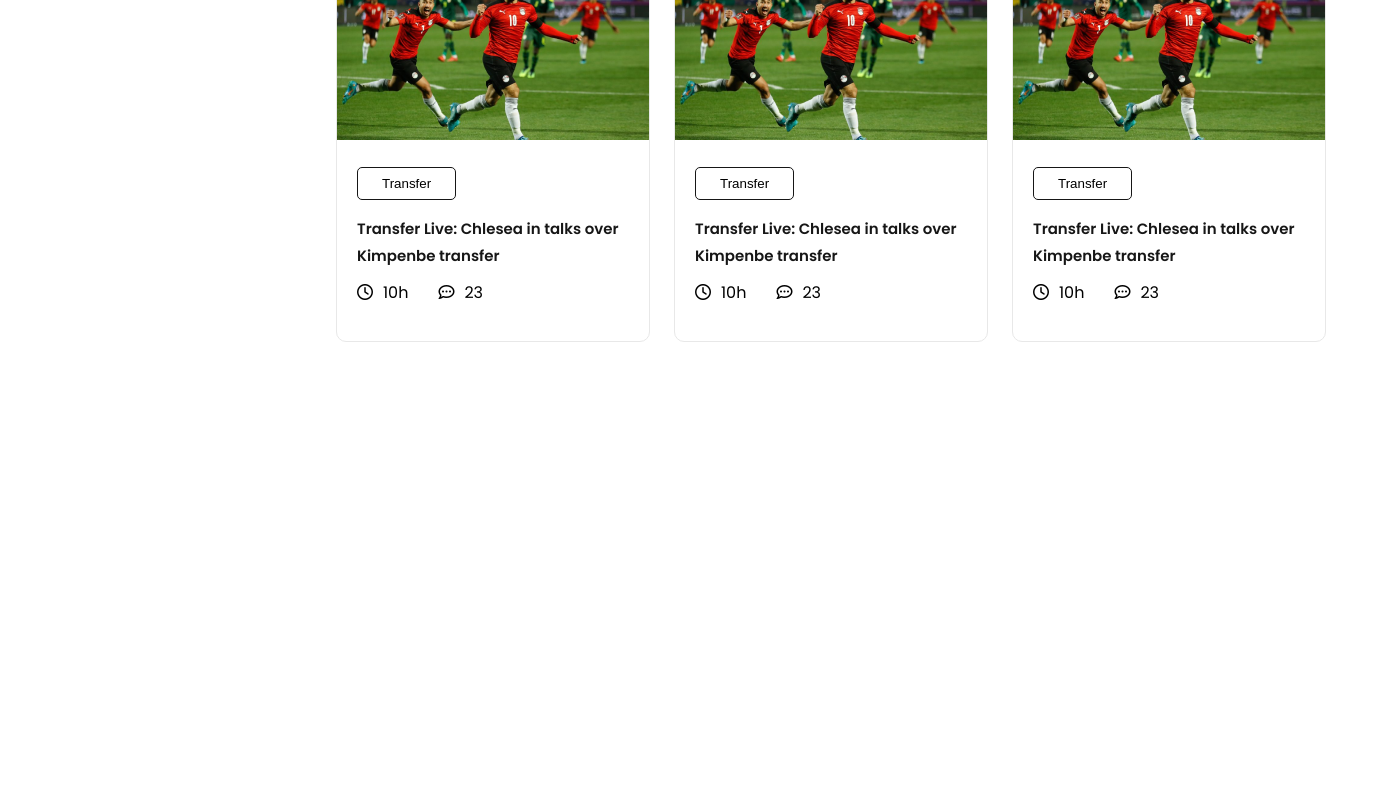
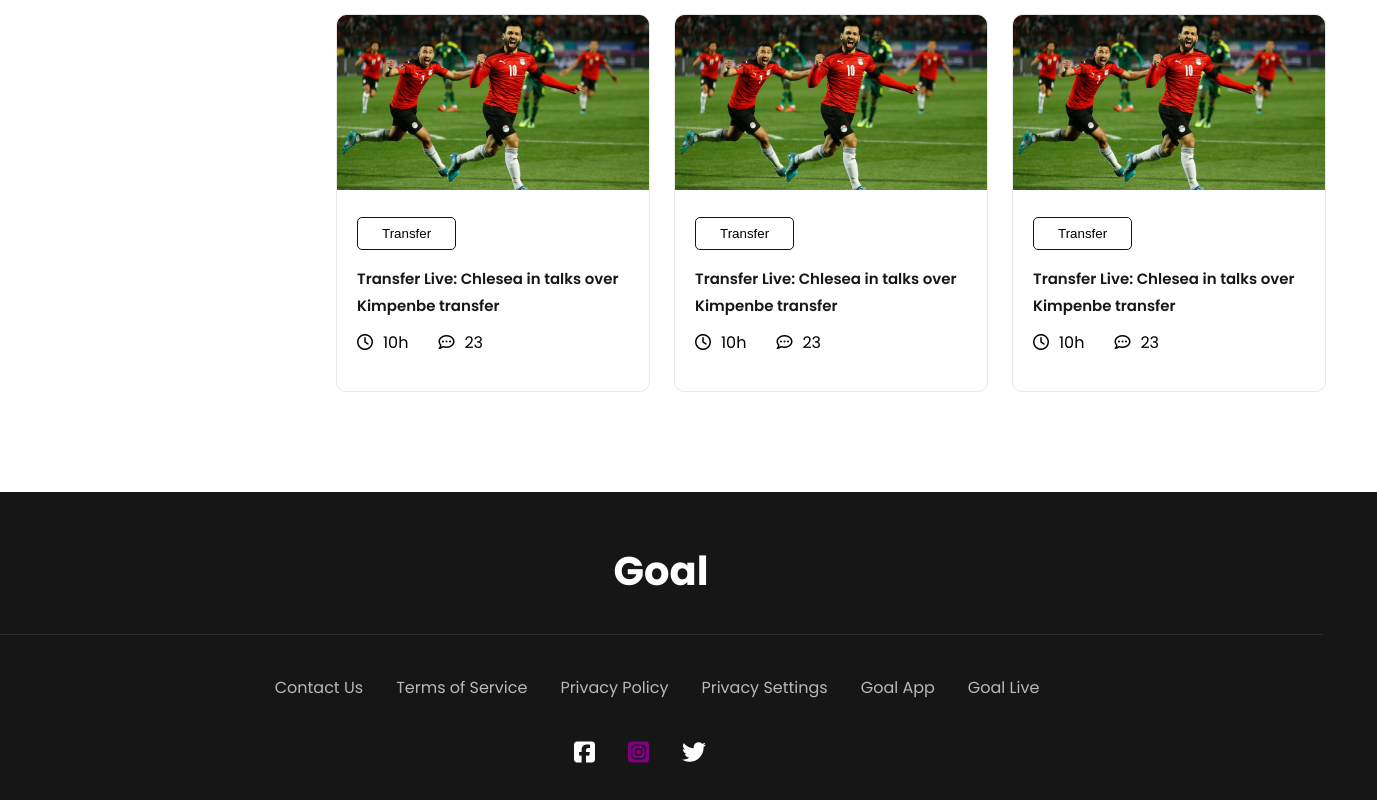
Before and after one commit to sweety66/World-cup, a plain HTML site: page index.html in a window 1280 px wide. Shown: the part 1201-2001 px from the top of the page, 1377 px wide, since content can reach past the window. Before the commit the page ends 1543 px from the top, so only its background shows below. Drawn offline with Linux system fonts and the light colour scheme.

Commit message:
footer added

```diff
--- a/index.html
+++ b/index.html
@@ -157,10 +157,28 @@
         </section>
     </main>
      <!-- main part end -->
-     <!-- footer start -->
      <footer>
-
+        <h2>Goal</h2>
+        <hr>
+        <ul>
+            <li><a href="">Contact Us</a></li>
+            <li><a href="">Terms of Service</a></li>
+            <li><a href="">Privacy Policy</a></li>
+            <li><a href="">Privacy Settings</a></li>
+            <li><a href="">Goal App</a></li>
+            <li><a href="">Goal Live</a></li>
+        </ul>
+        <div class="icon">
+            <ul>
+                <li><a href=""><i class="fa-brands fa-facebook-square facebook"></i></i></a></li>
+                <li><a href=""><i class="fa-brands fa-instagram-square instagram"></i></i></i></a></li>
+                <li><a href=""><i class="fa-brands fa-twitter twitter"></i></i></a></li>
+            </ul>
+        </div>
      </footer>
      <!-- footer end -->
 </body>
+<!-- footer start -->
+
+
 </html>
--- a/styles/style.css
+++ b/styles/style.css
@@ -1,32 +1,39 @@
 /* google fonts */
 @import url('https://fonts.googleapis.com/css2?family=Poppins:wght@400;500;600;700&display=swap');
-body{
+
+body {
     font-family: 'Poppins', sans-serif;
     max-width: 1321px;
     margin: 0 auto;
     background-color: #FFFFFF;
 }
+
 /* css for header section */
-header{
+header {
     background: #161616;
     border-radius: 30px;
+    margin-top: 50px;
 }
-.container{
+
+.container {
     display: flex;
     justify-content: center;
 }
-.group1 h1{
+
+.group1 h1 {
     font-size: 3.6vw;
     margin-top: 100px;
     line-height: 80px;
     color: #FFFFFF
 }
-.group1 p{
+
+.group1 p {
     color: #FFFFFF;
     margin-top: -15px;
     line-height: 26px;
 }
-.header-btn{
+
+.header-btn {
     color: #FFFFFF;
     background: #DD0000;
     border-radius: 5px;
@@ -34,22 +41,26 @@ header{
     margin-top: 15px;
     border: none;
 }
-button i{
+
+button i {
     padding-left: 12px;
 }
-.group2 img{
+
+.group2 img {
     width: 100%;
     height: 600px;
     margin-top: 33px;
     margin-left: 75px;
     vertical-align: bottom;
 }
+
 /* style for play groups */
-.play-groups{
+.play-groups {
     justify-content: flex-start;
     margin-top: 130px;
 }
-.left-sidebar{
+
+.left-sidebar {
     width: 312px;
     height: 312px;
     background: #161616;
@@ -58,10 +69,12 @@ button i{
     flex-direction: column;
     align-items: center;
 }
-.left-sidebar button a{
+
+.left-sidebar button a {
     text-decoration: none;
 }
-.left-sidebar button{
+
+.left-sidebar button {
     width: 252px;
     height: 64px;
     border-radius: 10px;
@@ -73,51 +86,122 @@ button i{
     margin-top: 30px;
     border: none;
 }
-.left-sidebar .btn3{
+
+.left-sidebar .btn3 {
     background-color: #DD0000;
     color: #FFFFFF;
 }
-.blogs{
+
+.blogs {
     display: grid;
     grid-template-columns: repeat(3, 1fr);
     grid-row-gap: 24px;
 }
-.blog{
+
+.blog {
     margin-left: 24px;
     border: 1px solid #E8E8E8;
     border-radius: 10px;
 }
-.blog img{
+
+.blog img {
     width: 312px;
     height: 175px;
 }
-.play-detail{
+
+.play-detail {
     padding: 20px;
 }
-.play-detail button{
+
+.play-detail button {
     background-color: transparent;
     border: 1px solid #161616;
     border-radius: 5px;
     padding: 8px 24px;
 }
-.play-detail h3{
+
+.play-detail h3 {
     font-weight: 600;
     font-size: 1.17vw;
     line-height: 27px;
     color: #161616;
 }
-.blog-info{
+
+.blog-info {
     display: flex;
 }
-.clock{
+
+.clock {
     display: flex;
 }
-.comment{
+
+.comment {
     display: flex;
     padding-left: 30px;
 }
-.time{
+
+.time {
     margin-left: 10px;
     padding-bottom: -23px;
     margin-top: -4px
 }
+
+/* style for footer section */
+footer {
+    width: 100%;
+    background-color: #161616;
+    padding: 16px 0 16px 196px;
+    margin-left: -99px;
+    margin-top: 100px;
+}
+
+footer h2 {
+    text-align: center;
+    font-family: 'Poppins';
+    font-size: 40px;
+    color: #FFFFFF;
+    margin-left: -152px;
+
+}
+hr {
+    width: 1325px;
+    margin-left: -101px;
+    border: 1px solid rgba(255, 255, 255, 0.1);
+    border-bottom: none;
+}
+footer ul {
+    display: flex;
+    justify-content: center;
+    margin-left: -233px;
+    margin-top: 40px;
+}
+
+footer ul li {
+    list-style: none;
+    padding-left: 33px;
+}
+
+footer ul li a {
+    text-decoration: none;
+    color: #B9B9B9;
+}
+
+footer ul li i {
+    font-size: 24px;
+}
+
+.icon {
+    margin-left: -34px;
+}
+
+.facebook {
+    color: #FFFFFF;
+}
+
+.instagram {
+    color: purple;
+}
+
+.twitter {
+    color: #FFFFFF;
+}
```
Lines whose indentation alone changed are shown as unchanged.
